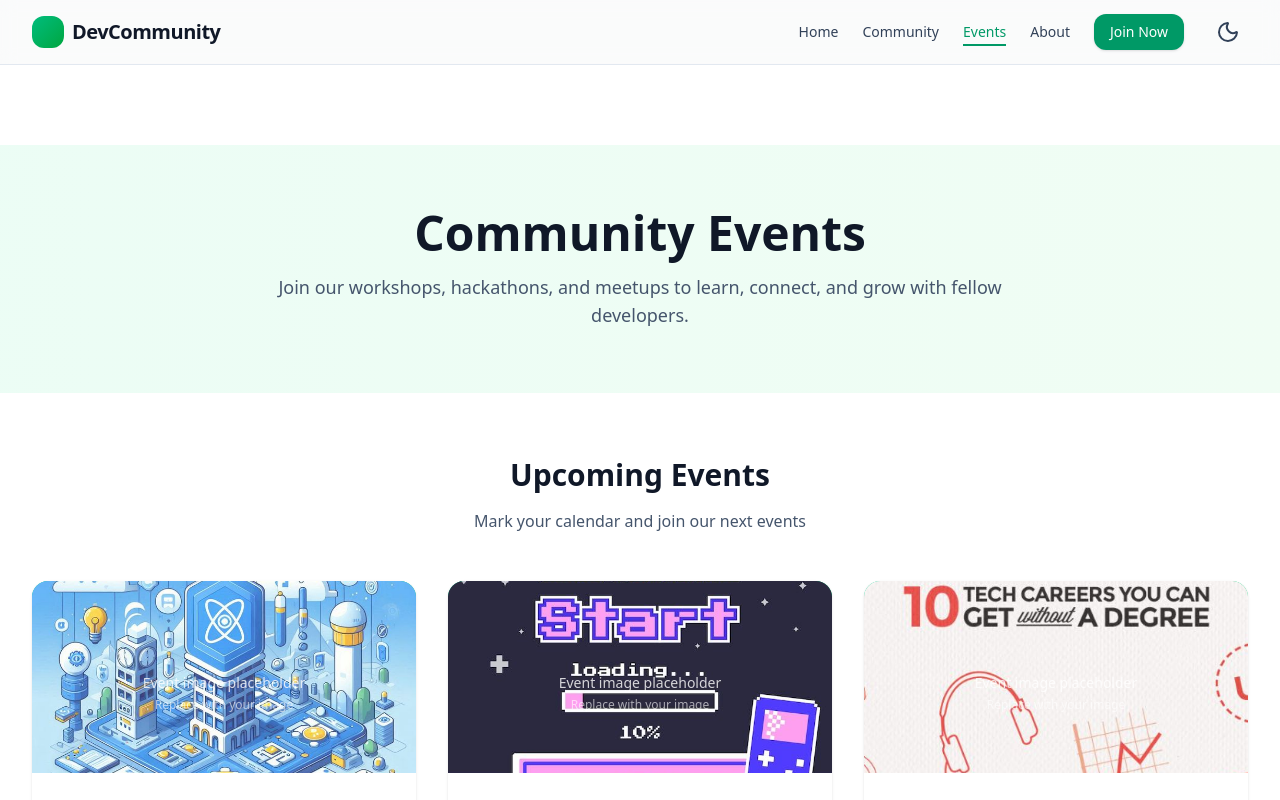
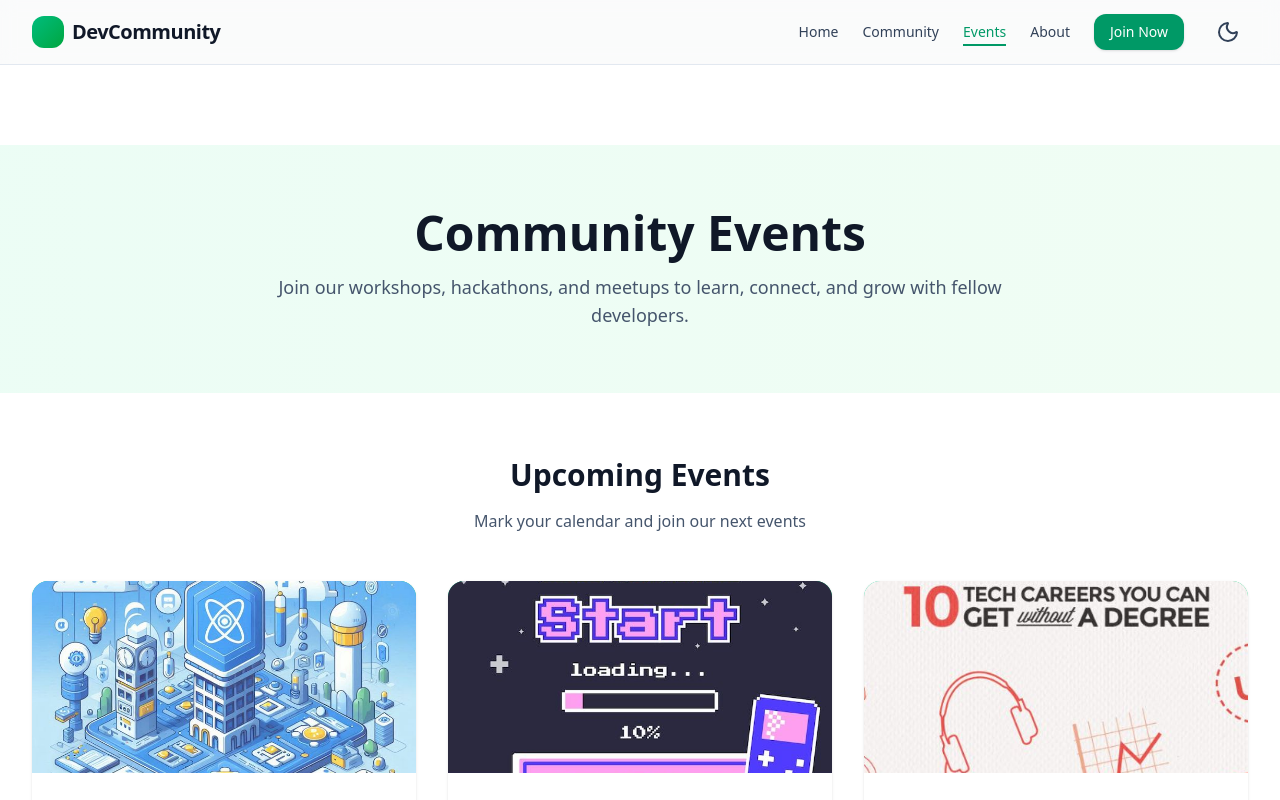
Before and after one commit to romy-dev-hub/community-prototype, a Next.js app: page /events in a window 1280 px wide. Shown: the top 800 px of the page. Built offline with nearby package versions, Linux system fonts and the light colour scheme.

Commit message:
adjusted events

```diff
--- a/app/events/page.tsx
+++ b/app/events/page.tsx
@@ -116,8 +116,6 @@ export default function Events() {
                   <div className="w-full h-full bg-gradient-to-br from-emerald-400 to-green-500 dark:from-emerald-600 dark:to-green-700 flex items-center justify-center text-white">
                     <div className="text-center p-4">
                       <p className="font-medium">{event.title}</p>
-                      <p className="text-sm mt-2 opacity-80">Event image placeholder</p>
-                      <p className="text-xs mt-1 opacity-60">Replace with your image</p>
                     </div>
                   </div>
                 </div>
```
